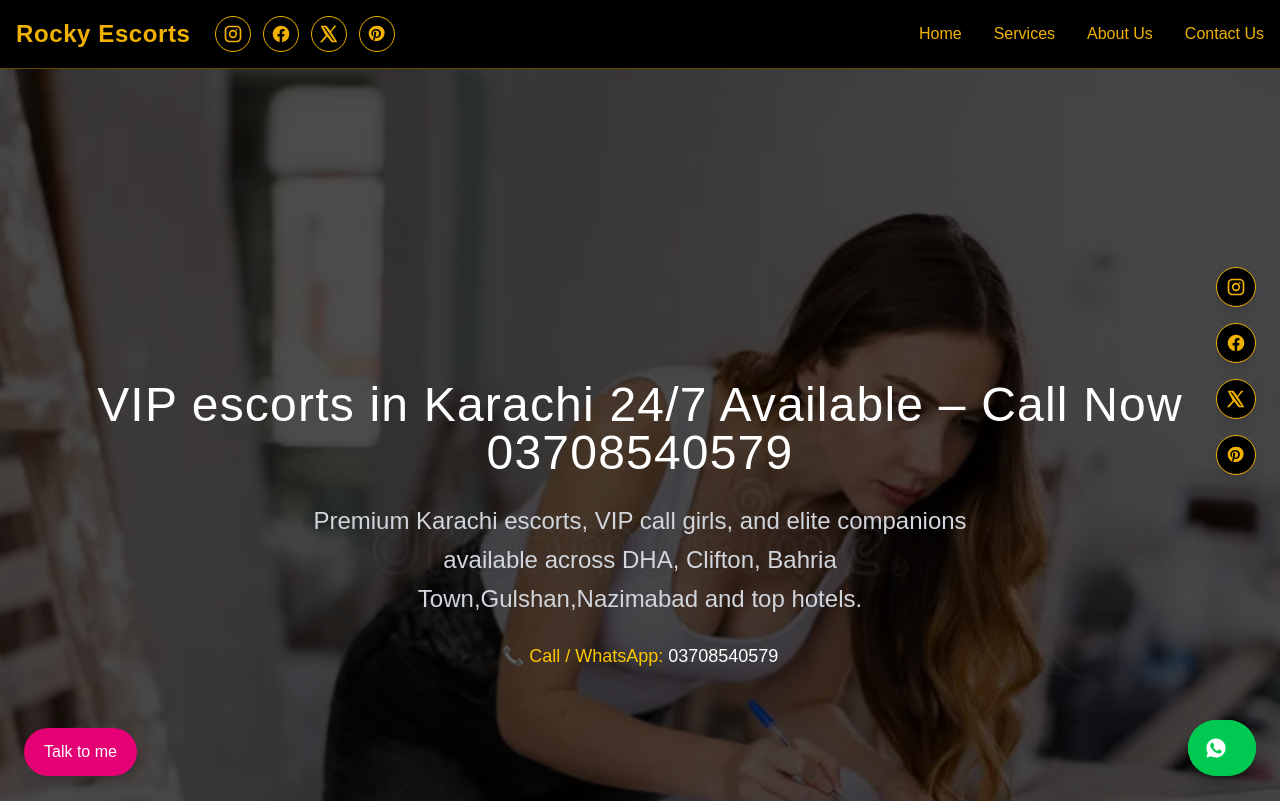
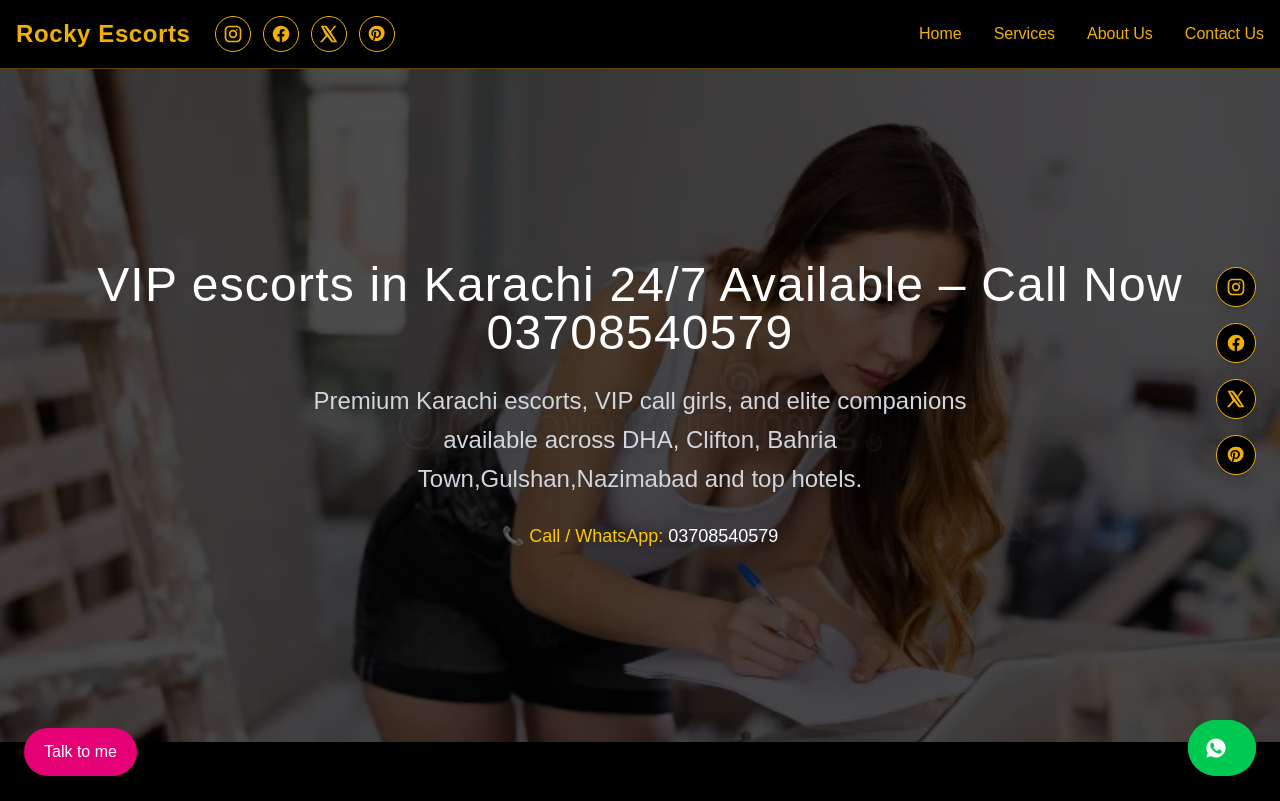
Before and after one commit to iamtalhaarifvlogs/rockykarachi1, a Next.js app: page / in a window 1280 px wide. Shown: the top 801 px of the page. Built offline with nearby package versions, Linux system fonts and the light colour scheme.

Commit message:
Update page.tsx

```diff
--- a/app/page.tsx
+++ b/app/page.tsx
@@ -8,7 +8,7 @@ export default function HomePage() {
 <WhatsAppButton />
       {/* HERO */}
 <section
-  className="relative py-78 bg-cover bg-center"
+  className="relative py-48 bg-cover bg-center"
   style={{ backgroundImage: "url('/herobg.jpg')" }}
 >
   {/* Overlay */}
```
